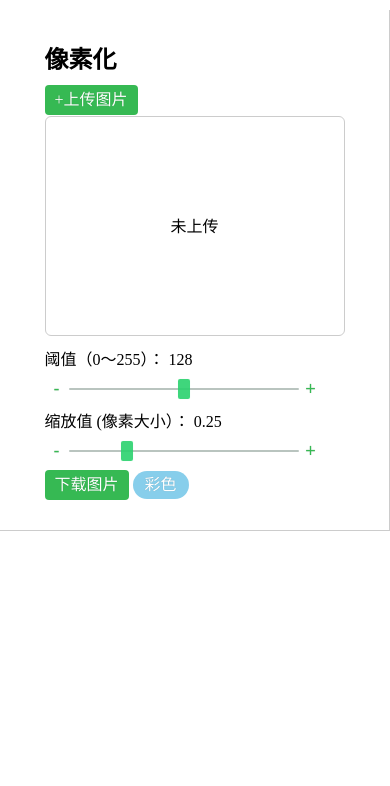
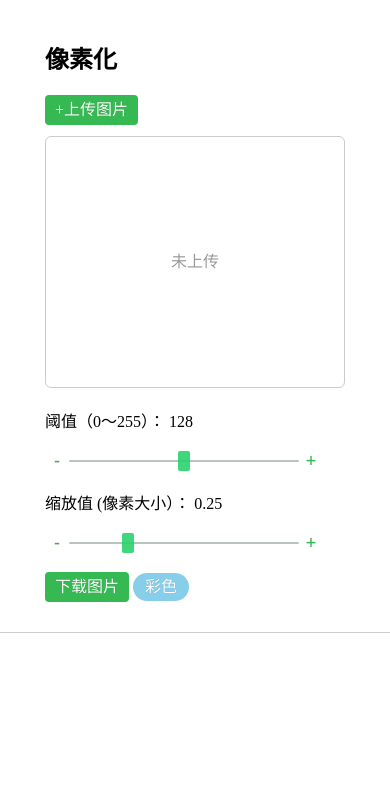
Before and after one commit to wskytop/marks, a plain HTML site: page demo/pixels/index.html in a window 390 px wide. Drawn offline with Linux system fonts and the light colour scheme.

Commit message:
fix: 提交

```diff
--- a/demo/pixels/css/style.css
+++ b/demo/pixels/css/style.css
@@ -41,17 +41,19 @@ a {
 
 .showImg {
   width: 300px;
-  height: 220px;
+  min-height: 250px;
   border: 1px solid #ccc;
+  -webkit-border-radius: 6px;
   border-radius: 6px;
+  line-height: 250px;
   text-align: center;
-  line-height: 220px;
+  color: #999;
 }
 
 .showImg img {
+  display: inline-block;
   max-width: 300px;
-  max-height: 200px;
-  object-fit: cover;
+  max-height: 250px;
   vertical-align: middle;
 }
 
@@ -129,7 +131,7 @@ input[type='range']::-webkit-slider-thumb {
 }
 
 .mgt10 {
-  margin-top: 10px;
+  margin-top: 20px;
 }
 
 .btn {
@@ -185,5 +187,10 @@ input[type='range']::-webkit-slider-thumb {
   .left {
     height: 100%;
     border-bottom: 1px solid #ccc;
+    border-right: none;
+  }
+
+  #canvas {
+    max-width: 100vw;
   }
 }
```
